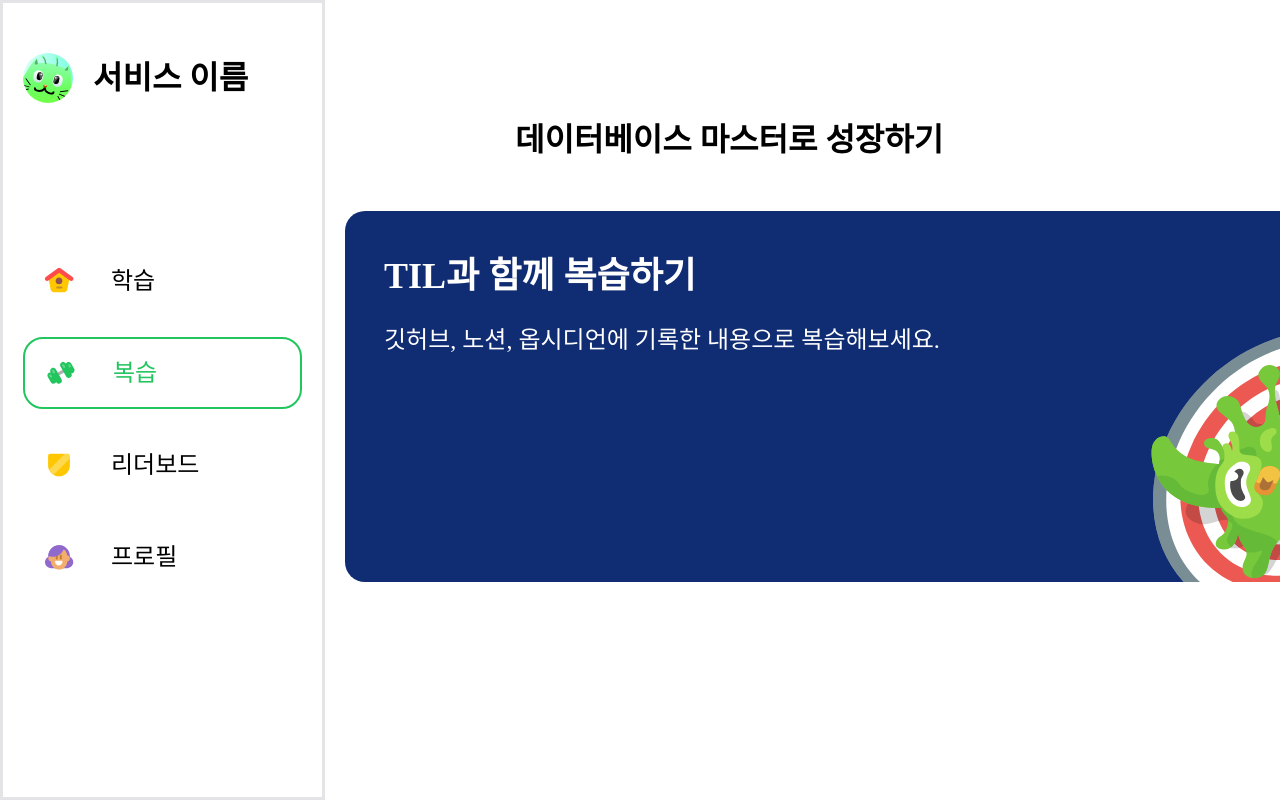
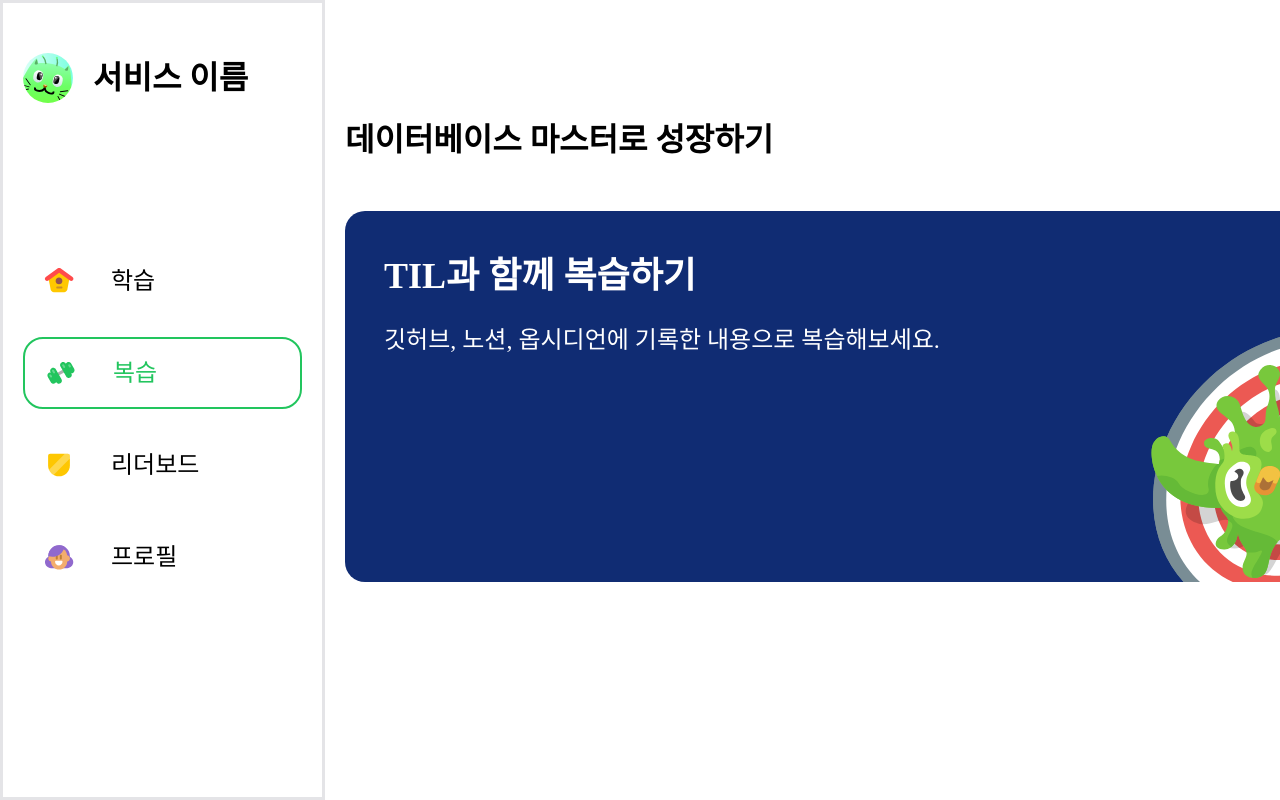
Before and after one commit to Dsm-hackathon-4/FE, a React (Vite) app: page /review in a window 1280 px wide. Shown: the top 800 px of the page. Built offline with nearby package versions, Linux system fonts and the light colour scheme; a web font is replaced by a local one.

Commit message:
복습 페이지 수정

```diff
--- a/src/pages/ReviewPage.tsx
+++ b/src/pages/ReviewPage.tsx
@@ -26,8 +26,7 @@ export const ReviewPage = () => {
 const Title = styled.div`
   display: flex;
   justify-content: left;
-  width: 100%;
-  padding-left: 170px;
+  width: 1012px;
 `;
 
 const Contents = styled.div`
```
